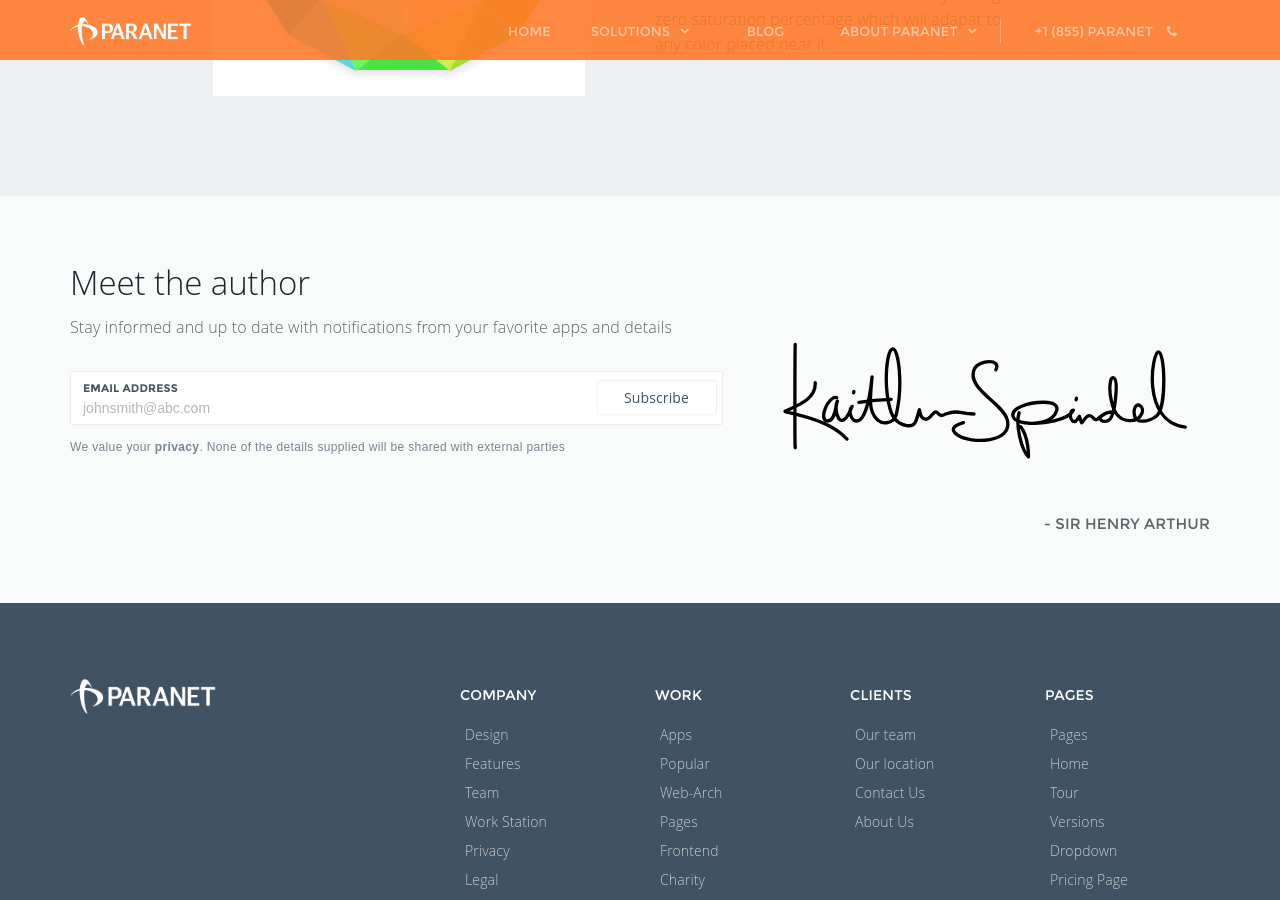
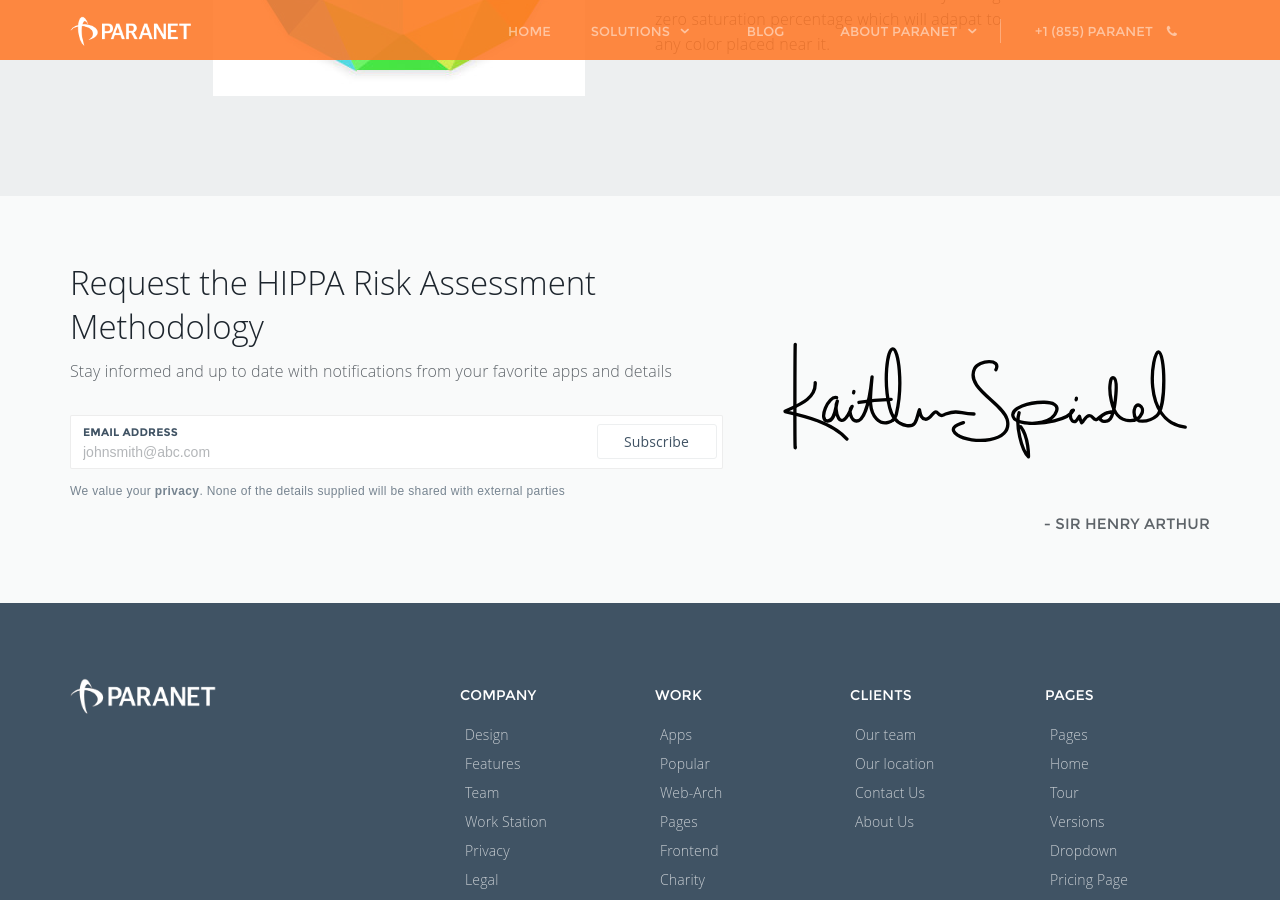
Before and after one commit to paranet/paranet.github.io, a Jekyll site: the page built from industry/healthcare.html, in a window 1280 px wide and 900 px high, scrolled down 1611 px. Built offline with Jekyll 4.4.1, drawn with Linux system fonts in a browser that asks for light colours; some web fonts are replaced.

Commit message:
major updates

```diff
--- a/industry/healthcare.html
+++ b/industry/healthcare.html
@@ -59,7 +59,7 @@ title: Healthcare
         <div class="container">
           <div class="row">
             <div class="col-sm-7">
-              <h1 class="light m-t-5">Meet the author</h1>
+              <h1 class="light m-t-5">Request the HIPPA Risk Assessment Methodology</h1>
               <h5 class="hint-text">Stay informed and up to date with notifications from your favorite
 apps and details</h5>
               <form class="m-t-30 m-b-20">
```
